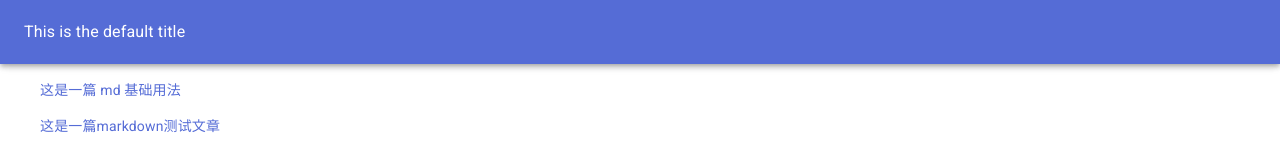
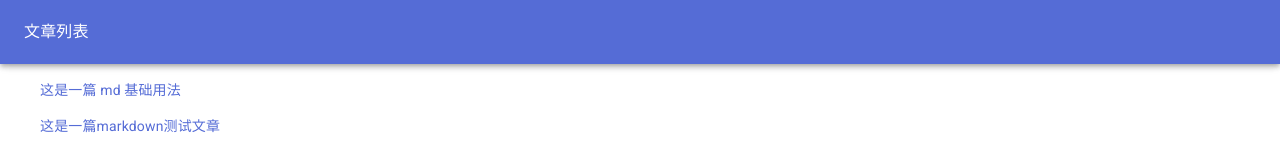
Before and after one commit to DnCov/transparent-info, a Next.js app in the folder packages/transparent-info-app/: page /postlist in a window 1280 px wide. Shown: the top 153 px of the page. Built offline with nearby package versions, Linux system fonts and the light colour scheme.

Commit message:
add licences & posts title

```diff
--- a/package.json
+++ b/package.json
@@ -22,5 +22,6 @@
     "prettier": "^1.19.1",
     "pretty-quick": "^2.0.1"
   },
+  "license": "gplv3",
   "version": "0.0.0"
 }
--- a/packages/transparent-info-app/pages/postlist.tsx
+++ b/packages/transparent-info-app/pages/postlist.tsx
@@ -8,7 +8,7 @@ import { Posts } from '../components/Posts';
 
 export default () => {
   return (
-    <Layout>
+    <Layout title="文章列表">
       <Container>
         <Posts />
       </Container>
```
Also changed, not shown: 1 other file (tests, documents, lock files or other folders).
